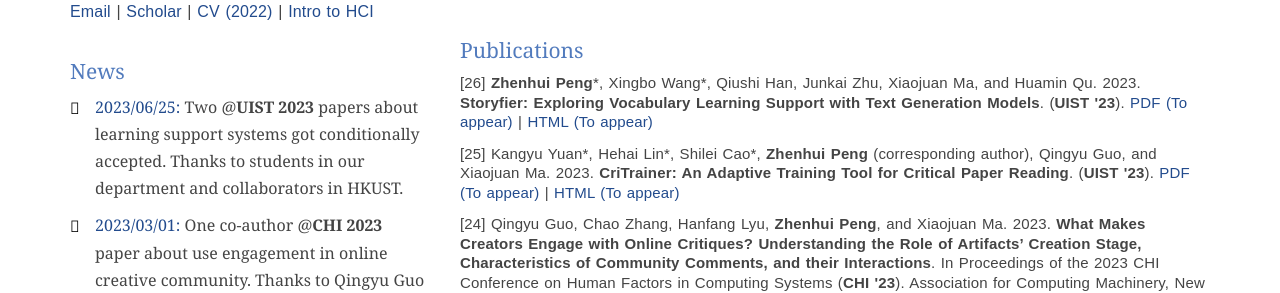
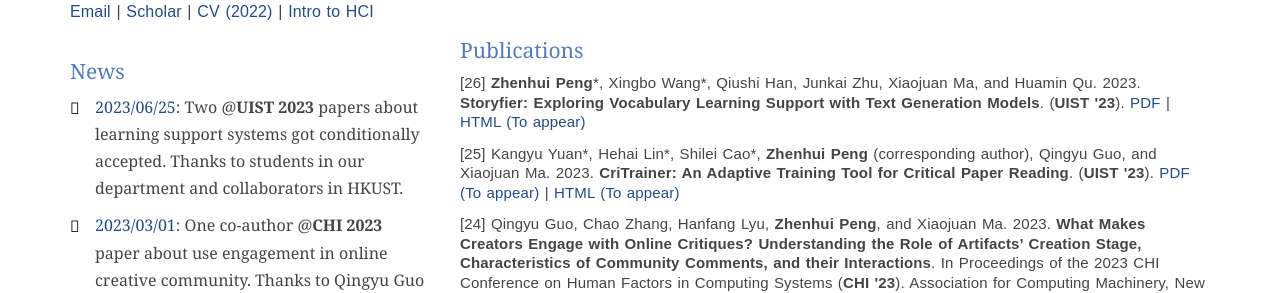
Before and after one commit to PenguinZhou/PenguinZhou.github.io, a Jekyll site: the page index.html, which Jekyll copies as it is, in a window 1280 px wide and 900 px high, scrolled down 360 px. Shown: the part 166-459 px from the top of the window. Built offline with Jekyll 4.4.1, drawn with Linux system fonts in a browser that asks for light colours.

Commit message:
add storyfier link

```diff
--- a/index.html
+++ b/index.html
@@ -226,7 +226,7 @@
                         <p>[26] <strong>Zhenhui Peng</strong>*, Xingbo Wang*, Qiushi Han, Junkai Zhu, Xiaojuan Ma, and Huamin Qu.
                             2023. <strong>Storyfier: Exploring Vocabulary Learning Support with Text Generation Models</strong>.
                             (<strong>UIST '23</strong>).
-                            <a href="docs/Design_and_Evaluation_of_Service_Robots_Proactivity_in_Decision_Making_Support_Process.pdf">PDF (To appear)</a> |
+                            <a href="https://arxiv.org/abs/2308.03864">PDF</a> |
                             <a href="https://dl.acm.org/doi/10.1145/3290605.3300328">HTML (To appear)</a>
                         </p>
 
```
Also changed, not shown: 1 other file.
